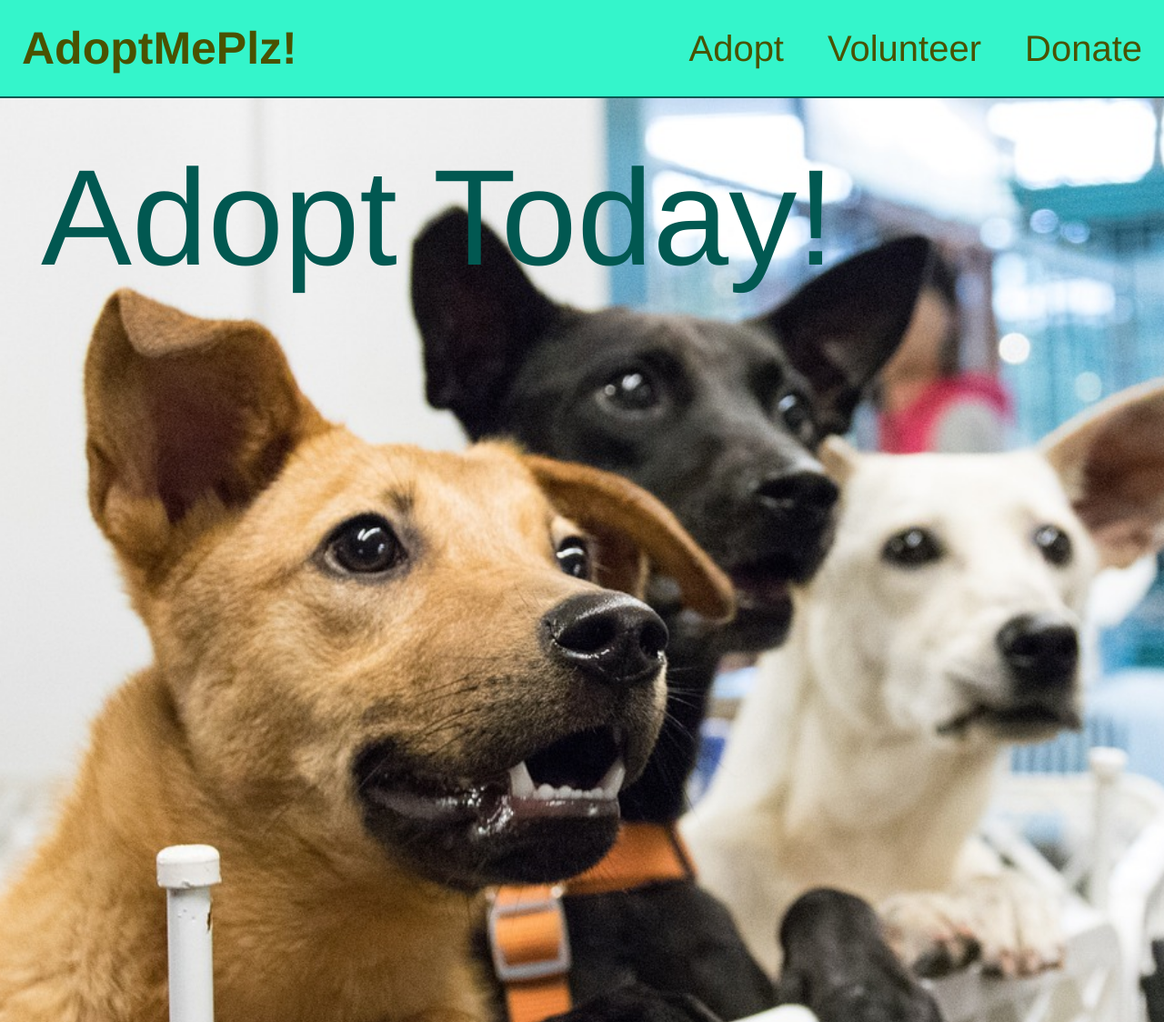
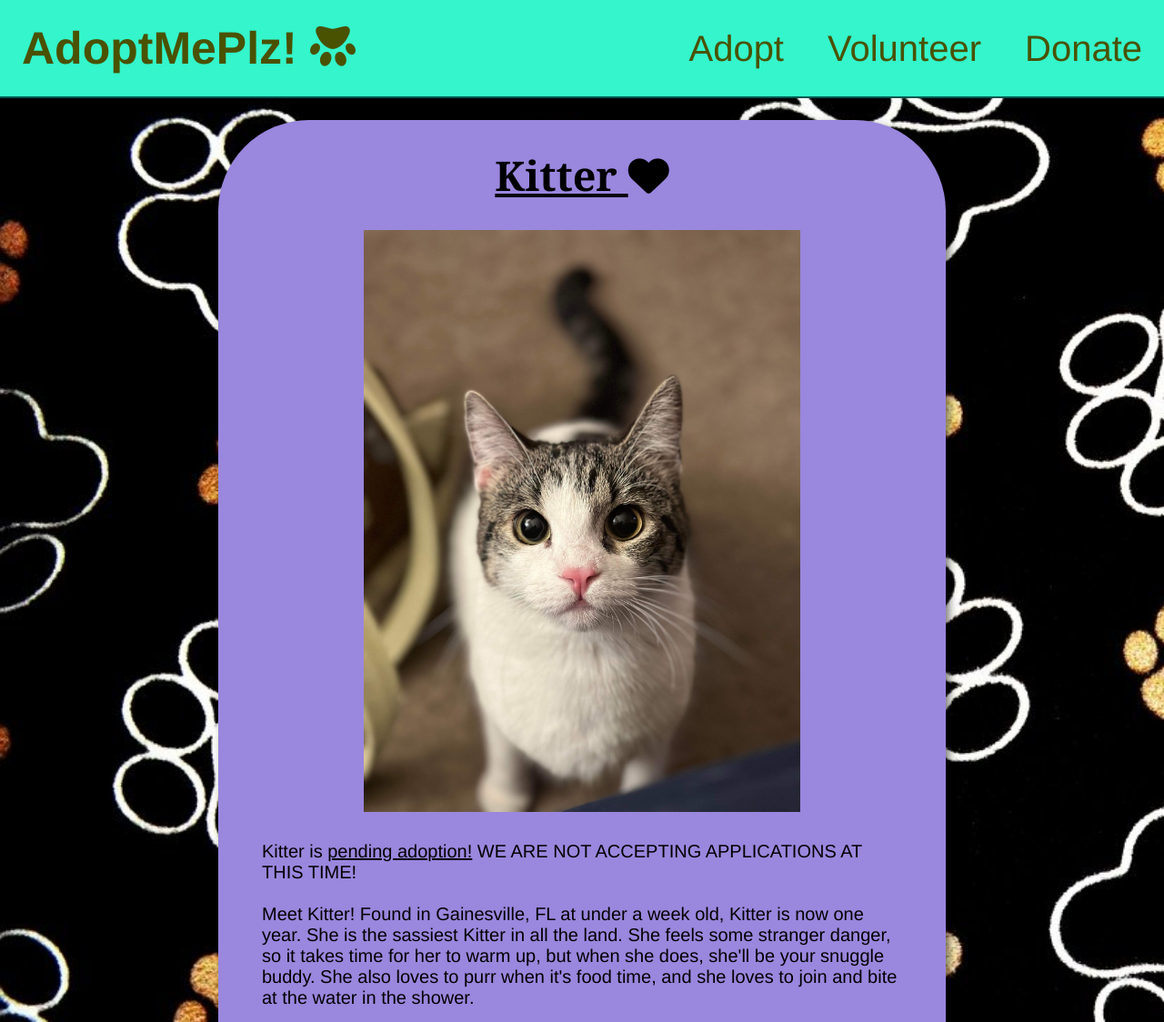
Before and after one commit to symphetamine/symphetamine.github.io, a plain HTML site: page exercises/adoptmeplz/index3.html in a window 1280 px wide. Shown: the top 1124 px of the page at 91% size. Drawn offline with Linux system fonts and the light colour scheme.

Commit message:
adoptmeplz 11-17-2023

```diff
--- a/exercises/adoptmeplz/css/style.css
+++ b/exercises/adoptmeplz/css/style.css
@@ -4,6 +4,8 @@
 body {
     margin:0px;
     font-family: 'Franklin Gothic Medium', 'Arial Narrow', Arial, sans-serif;
+    background-image: url(../images/paws.jpg);
+    background-size: cover;
 }
 #navbar {
     display:flex;
@@ -89,7 +91,9 @@ body {
     box-shadow:4px 4px 8px rgba(0, 0, 0, 0.514);
 }
 .desc-box h1 {
-    font-size:36px;
+    font-size:45px;
+    font-family: Georgia, 'Times New Roman', Times, serif;
+    text-decoration: underline;
 }
 .desc-box img {
     height:80vh;
@@ -115,5 +119,5 @@ body {
 }
 .desc-box a:hover {
     transform:translateY(-5px);
-    box-shadow:5px 5px 10px rgba(0, 0, 0, 0.658);
+    box-shadow:4px 4px 8px rgba(0, 0, 0, 0.658);
 }
--- a/exercises/adoptmeplz/index3.html
+++ b/exercises/adoptmeplz/index3.html
@@ -14,18 +14,45 @@
 </head>
 <body>
     <div id="navbar">
-            <a href="index.html" id="logo">AdoptMePlz!</a>
+        <a href="index.html" id="logo">AdoptMePlz!
+            <i class="fa-solid fa-paw fa-spin fa-spin-reverse" style="color: #495200;"></i>
+        </a>
         <div class="drop-down-container">
             <a href="#">Adopt</a>
             <div class="drop-down">
-                    <a href="index-2.html">Dean Martin</a>
-                    <a href="index-3.html">Kitter</a>
-                    <a href="index-4.html">Beano</a>
+                <a href="index2.html">Dean Martin</a>
+                <a href="index3.html">Kitter</a>
+                <a href="index4.html">Maggie</a>
             </div>
         </div>
         <a href="#">Volunteer</a>
         <a href="#">Donate</a>
     </div>
-        <div id="hero">Adopt Today!</div>
+    <div class="single-column">
+        <div class="desc-box">
+            <h1>Kitter
+                <i class="fa-solid fa-heart" style="color: #000000;"></i>
+            </h1>
+            <img
+            src="images/kitter.jpg"
+            alt="white and grey cat looking up"
+        >
+            <p>
+                Kitter is <u>pending adoption!</u> WE ARE NOT
+                ACCEPTING APPLICATIONS AT THIS TIME!
+                <br>
+                <br>
+                Meet Kitter! Found in Gainesville, FL at under a week old, Kitter
+                is now one year. She is the sassiest Kitter in all the land. She feels
+                some stranger danger, so it takes time for her to warm up,
+                but when she does, she'll be your snuggle buddy. She also
+                loves to purr when it's food time, and she loves to join
+                and bite at the water in the shower.
+            </p>
+            <div class="button">
+                <a href="#">Adopt Now</a>
+            </div>
+        </div>
+    </div>
     </body>
 </html>
```
Also changed, not shown: exercises/adoptmeplz/index2.html (+5 -2 lines), exercises/adoptmeplz/index4.html (+30 -5 lines), exercises/adoptmeplz/images/paws.jpg (added). Lines whose indentation alone changed are shown as unchanged.
